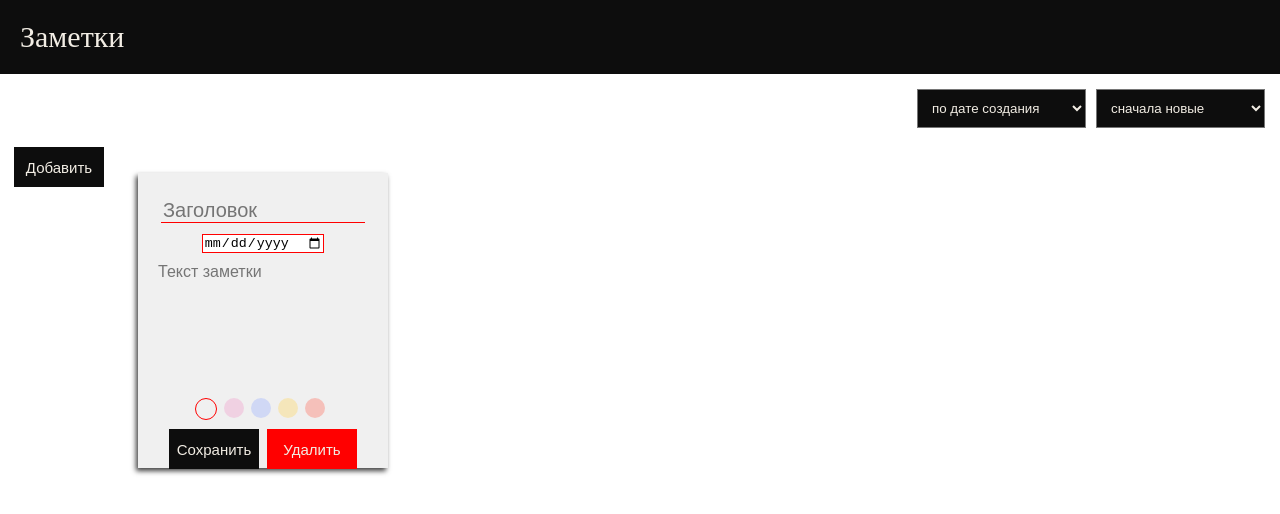
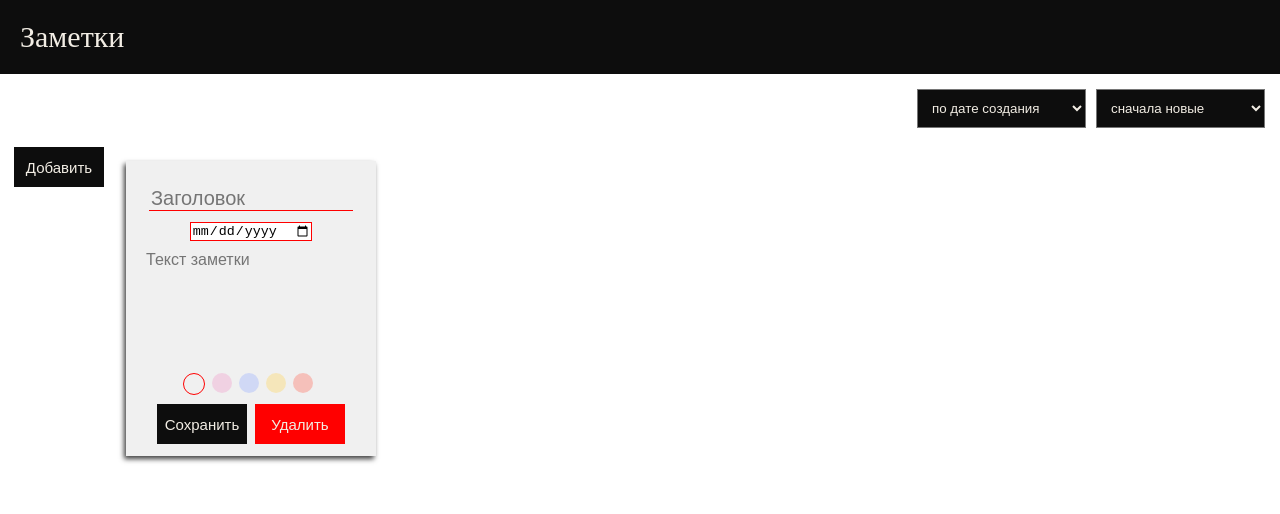
Before and after one commit to oksanaBir/to-do-list, a React app: page / in a window 1280 px wide. Shown: the top 514 px of the page. Built offline with nearby package versions, Linux system fonts and the light colour scheme.

Commit message:
style changed

```diff
--- a/src/styles/colorPicker.css
+++ b/src/styles/colorPicker.css
@@ -14,4 +14,5 @@
     text-decoration: none;
     list-style-type: none;
     margin-bottom: 5px;
+    margin-top: 3px;
 }
--- a/src/styles/flexbox.css
+++ b/src/styles/flexbox.css
@@ -1,3 +1,5 @@
 .flexbox {
     display: flex;
+    justify-content: space-around;
+    flex-wrap: wrap;
 }
--- a/src/styles/noteWrapper.css
+++ b/src/styles/noteWrapper.css
@@ -7,6 +7,6 @@
     position: relative;
     text-align: left;
     word-break: break-all;
-    margin: 30px;
+    margin: 18px;
     text-align: center;
 }
```
